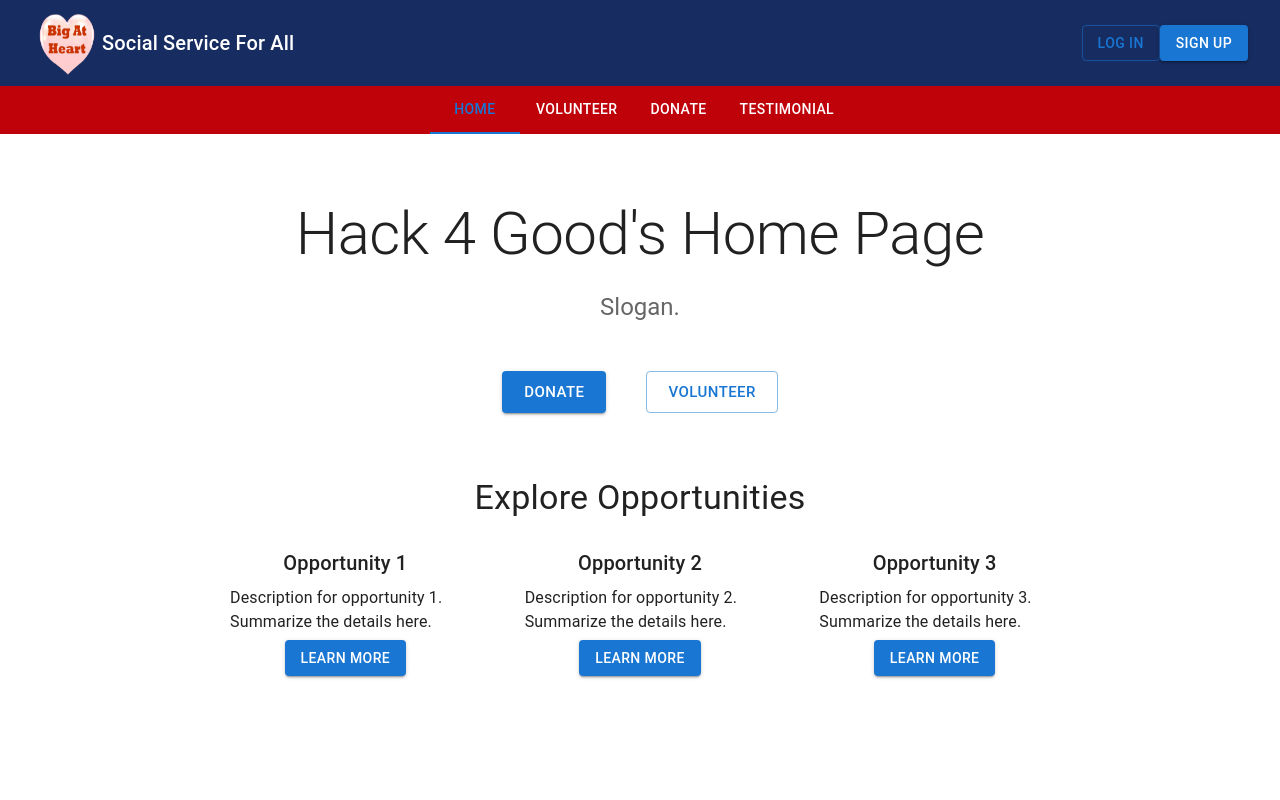
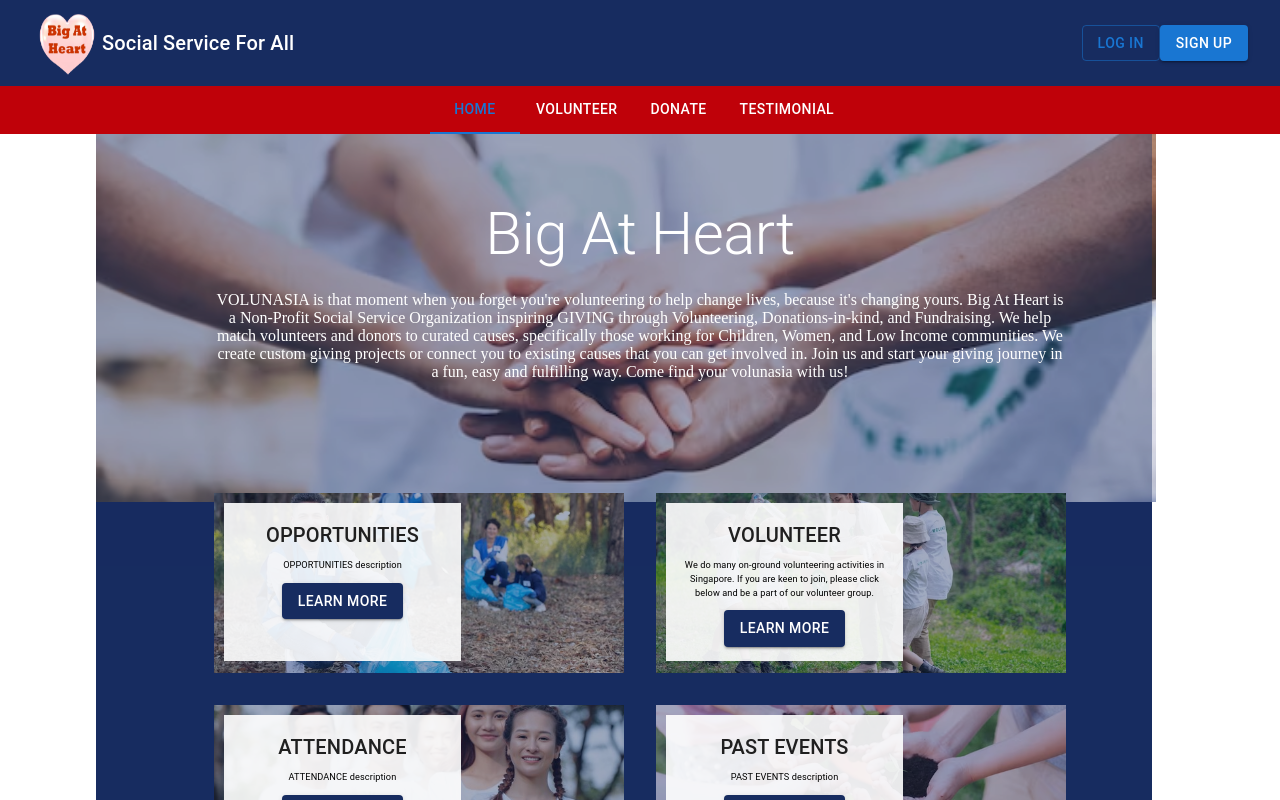
Before and after one commit to Soneul/Hack4Good, a Next.js app: page / in a window 1280 px wide. Shown: the top 800 px of the page. Built offline with nearby package versions, Linux system fonts and the light colour scheme.

Commit message:
home page
added images and decriptions to home page

```diff
--- a/src/pages/index.js
+++ b/src/pages/index.js
@@ -9,90 +9,123 @@ export default function HomePage() {
     setValue(newValue);
   };
 
+  const opportunities = [
+    {
+      title: "OPPORTUNITIES",
+      description: "OPPORTUNITIES description",
+      imageUrl: "/opportunities.png"
+    },
+    {
+      title: "VOLUNTEER",
+      description: "We do many on-ground volunteering activities in Singapore. If you are keen to join, please click below and be a part of our volunteer group.",
+      imageUrl: "volunteer-with-us.png"
+    },
+    {
+      title: "ATTENDANCE",
+      description: "ATTENDANCE description",
+      imageUrl: "attendance.png"
+    },
+    {
+      title: "PAST EVENTS",
+      description: "PAST EVENTS description",
+      imageUrl: "past-events.png"
+    },
+    // ...add more opportunities if needed
+  ];
+
   return (
     <Box>
       {/* AppBar with navigation links */}
       <NavigationBar value={value} handleChange={handleChange} />
-
+      <Box sx={{ position: 'absolute', top: 134, left: 96, width: '80%', height: '120%', backgroundColor: 'rgba(23, 44, 96, 1.0)', padding: '16px', textAlign: 'center' , zIndex: -3 }}></Box>
+      <Box sx={{ position: 'absolute', top: 134, left: 96, width: '80%', height: '50%', backgroundColor: 'rgba(23, 44, 96, 0.4)', padding: '16px', textAlign: 'center' , zIndex: -1 }}></Box>
+      <img
+                    src={"/hands-together.png"}
+                    alt={"Big At Heart"}
+                    style={{ position: 'absolute',  top: 134, left: 96, width: '82.8%', height: '46%', objectFit: 'cover', border: 'none' , zIndex: -2}} // Removed border
+                  />
       {/* Main image section */}
-      <Container maxWidth="lg" component="main" sx={{ pt: 8, pb: 6 }}>
+      <Container maxWidth="lg" component="main" sx={{ pt: 8, pb: 6 , zIndex: 2}}>
         <Typography
           component="h1"
           variant="h2"
           align="center"
           color="textPrimary"
+          sx={{
+            color: '#ffffff', // Custom color, white in this case
+          }}
           gutterBottom
         >
-          Hack 4 Good's Home Page
+          Big At Heart
+        </Typography>
+        <Container maxWidth="md" sx={{ mx: 'auto' }}> {/* Narrower container for the description */}
+          <Typography
+            variant="p"
+            align="center"
+            color="textSecondary"
+            sx={{
+              color: '#ffffff', // Custom color, white in this case
+            }}
+            component="p"
+          >
+            VOLUNASIA is that moment when you forget you're volunteering to help change lives, because it's changing yours.
+            Big At Heart is a Non-Profit Social Service Organization inspiring GIVING through Volunteering, Donations-in-kind, and Fundraising. We help match volunteers and donors to curated causes, specifically those working for Children, Women, and Low Income communities. We create custom giving projects or connect you to existing causes that you can get involved in.
+            Join us and start your giving journey in a fun, easy and fulfilling way.
+            Come find your volunasia with us!
+          </Typography>
+        </Container>
+      </Container>
+
+
+      {/* Opportunities / Volunteer with Us section */}
+      <Container maxWidth="md" component="section" sx={{ py: 8 }}>
+        <Grid container spacing={4}>
+          {opportunities.map((opportunity, index) => (
+            <Grid item key={index} xs={12} sm={6} md={6}>
+              <Paper elevation={0} sx={{ padding: 0, display: 'flex', flexDirection: 'column', alignItems: 'center' , background: 'linear-gradient(180deg, rgba(0,0,0,0) 0%, rgba(0,0,0,0.65) 100%)'}}>
+                {/* Image and white container */}
+                <div style={{ position: 'relative', overflow: 'hidden', width: '100%', height: '180px' }}>
+                  {/* Image */}
+                  <img
+                    src={opportunity.imageUrl}
+                    alt={opportunity.title}
+                    style={{ width: '100%', height: '100%', objectFit: 'cover', border: 'none' }} // Removed border
+                  />
+                  {/* Transparent dark overlay */}
+                  <Box sx={{ position: 'absolute', top: 0, left: 0, width: '100%', height: '100%', backgroundColor: 'rgba(23, 44, 96, 0.4)', padding: '16px', textAlign: 'center' }}></Box>
+                  {/* White container */}
+                  <Box sx={{ position: 'absolute', top: 10, left: 10, width: '50%', height: '70%', backgroundColor: 'rgba(255, 255, 255, 0.9)', padding: '16px', textAlign: 'center' }}>
+                    <Typography variant="h6" gutterBottom>
+                      {opportunity.title}
                     </Typography>
                     <Typography
-          variant="h5"
-          align="center"
-          color="textSecondary"
-          component="p"
-        >
-          Slogan.
-        </Typography>
-      </Container>
-
-      {/* Action buttons */}
-      <Container maxWidth="md" component="main">
-        <Grid container spacing={5} justifyContent="center">
-          <Grid item>
-            <Button variant="contained" color="primary" size="large">
-              Donate
-            </Button>
-          </Grid>
-          <Grid item>
-            <Button variant="outlined" color="primary" size="large">
-              Volunteer
-            </Button>
-          </Grid>
-        </Grid>
-      </Container>
-
-      {/* Explore Opportunities section */}
-      <Container maxWidth="md" component="section" sx={{ py: 8 }}>
-        <Typography
-          variant="h4"
-          align="center"
-          color="textPrimary"
-          gutterBottom
-        >
-          Explore Opportunities
-        </Typography>
-        <Grid container spacing={4} justifyContent="center">
-          {/* Temporary items mapped here */}
-          {[...Array(3)].map((_, index) => (
-            <Grid item key={index} xs={12} sm={6} md={4}>
-              <Paper
-                elevation={0}
                       sx={{
-                  padding: 2,
-                  display: "flex",
-                  flexDirection: "column",
-                  alignItems: "center",
+                        fontSize: '0.575rem',
+                        color: '#000000',
                       }}
                     >
-                <Typography variant="h6" component="h3" gutterBottom>
-                  {`Opportunity ${index + 1}`}
-                </Typography>
-                <Typography variant="body1" gutterBottom>
-                  Description for opportunity {index + 1}. Summarize the details
-                  here.
+                      {opportunity.description}
                     </Typography>
                     <Button
                       variant="contained"
-                  color="primary"
-                  sx={{ marginTop: "auto" }}
+                      sx={{
+                        mt: '11px',
+                        backgroundColor: '#172c60', // Custom color code
+                        '&:hover': {
+                          backgroundColor: '#131f4c', // Darker version for the hover state
+                        },
+                      }}
                     >
                     Learn More
                   </Button>
+                  </Box>
+                </div>
               </Paper>
             </Grid>
           ))}
         </Grid>
       </Container>
+      {/* ... rest of your component */}
     </Box>
   );
 }
```
Lines whose indentation alone changed are shown as unchanged.
